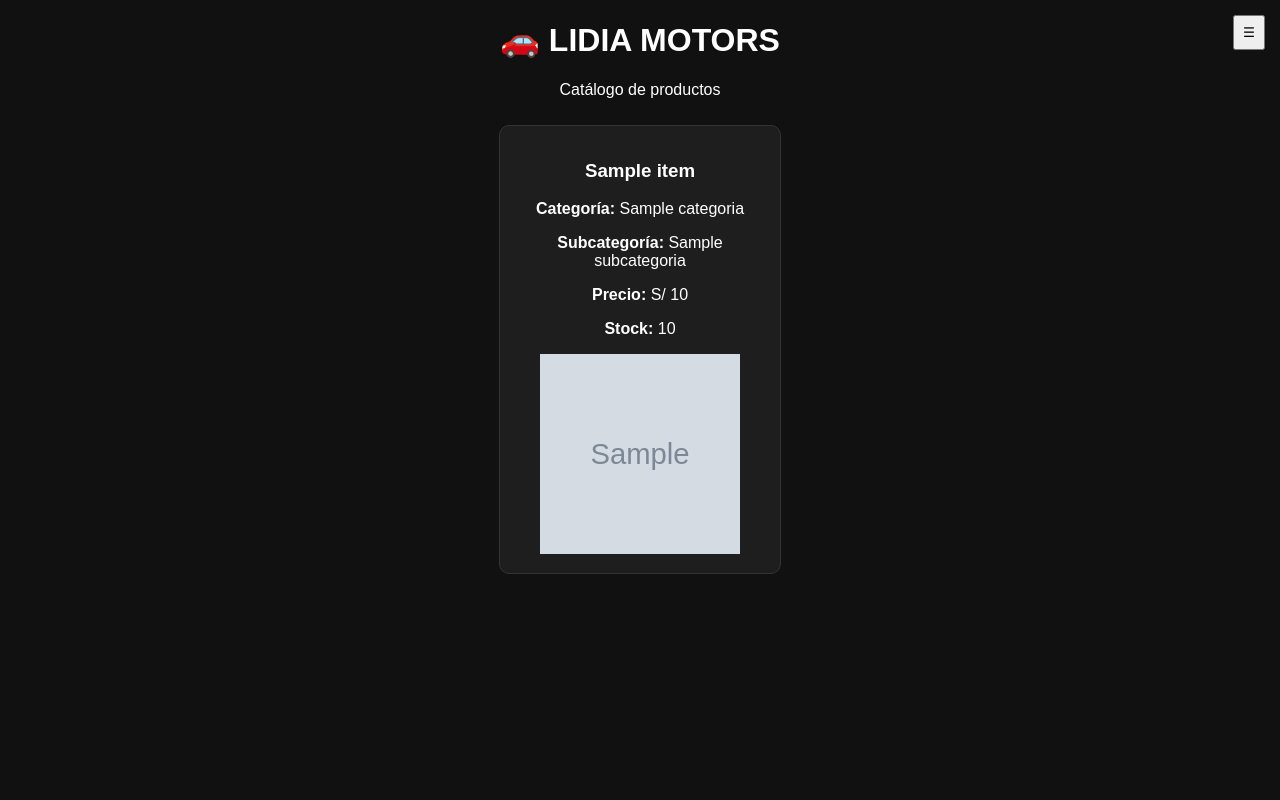
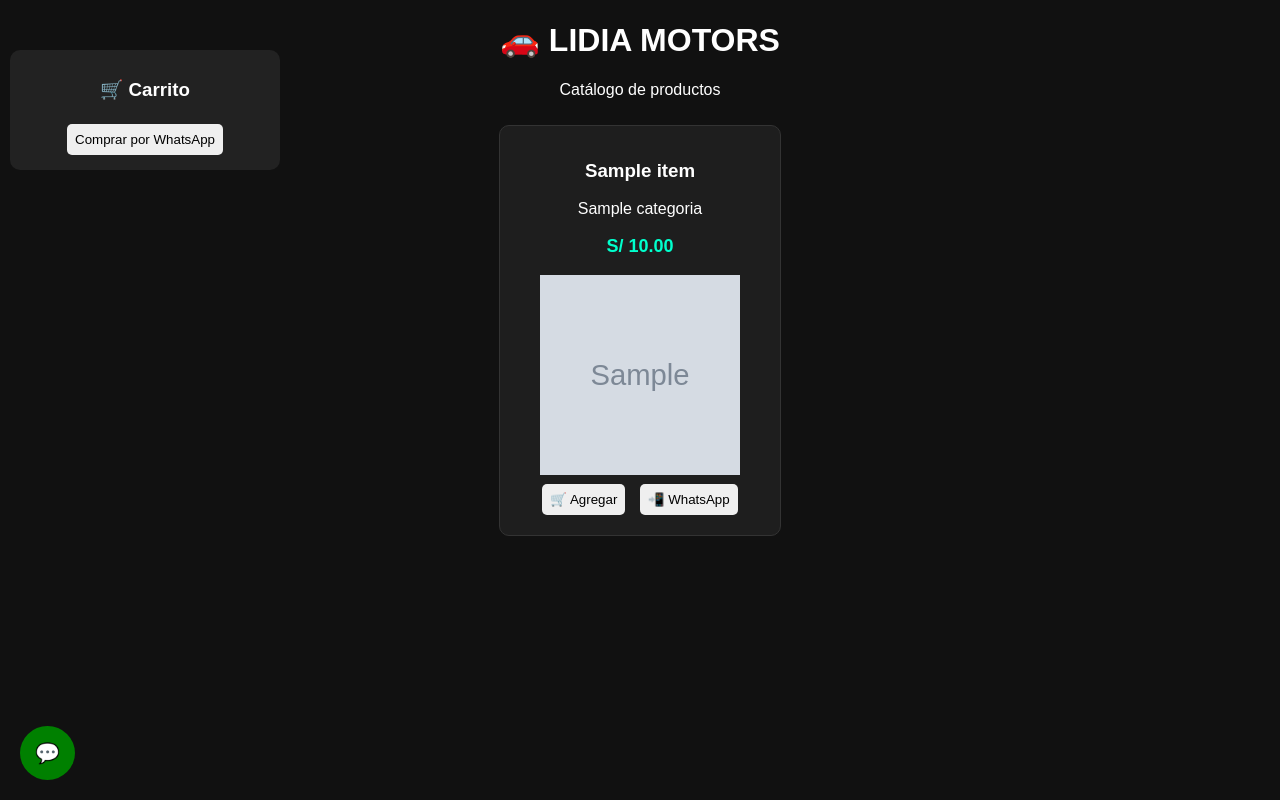
Before and after one commit to dalmeydacl/mi-web-python, a Flask app: page / in a window 1280 px wide. Run offline with Flask 3, Linux system fonts and the light colour scheme; grey boxes marked "Sample" are stand-in pictures; a database or web service that is not in the repository returns one stand-in record (values such as "Sample title"); data that the repository does not hold is empty.

Commit message:
tienda completa

```diff
--- a/templates/index.html
+++ b/templates/index.html
@@ -30,21 +30,47 @@
             margin: 5px;
             padding: 8px;
             cursor: pointer;
+            border-radius: 5px;
+            border: none;
+        }
+
+        .precio {
+            color: #00ffcc;
+            font-size: 18px;
+            font-weight: bold;
+        }
+
+        #carrito {
+            position: fixed;
+            left: 10px;
+            top: 50px;
+            background: #222;
+            padding: 10px;
+            border-radius: 10px;
+            width: 250px;
+        }
+
+        .ws-float {
+            position: fixed;
+            bottom: 20px;
+            left: 20px;
+            background: green;
+            color: white;
+            padding: 15px;
+            border-radius: 50%;
+            font-size: 20px;
+            text-decoration: none;
         }
     </style>
 </head>
 
 <body>
 
-<!-- BOTÓN HAMBURGUESA -->
-<div style="position: fixed; top: 10px; right: 10px;">
-    <button onclick="toggleMenu()">☰</button>
-</div>
-
-<!-- MENÚ -->
-<div id="menu" style="display:none; position: fixed; top: 50px; right: 10px; background: #222; padding: 10px; border-radius: 10px;">
-    <h3>Categorías</h3>
-    <div id="categorias"></div>
+<!-- CARRITO -->
+<div id="carrito">
+    <h3>🛒 Carrito</h3>
+    <ul id="listaCarrito"></ul>
+    <button onclick="enviarPedido()">Comprar por WhatsApp</button>
 </div>
 
 <h1>🚗 LIDIA MOTORS</h1>
@@ -52,60 +78,65 @@
 
 <!-- PRODUCTOS -->
 {% for p in productos %}
-<div class="card" data-categoria="{{ p.Categoria }}">
+<div class="card">
     <h3>{{ p.Nombre }}</h3>
-    <p><b>Categoría:</b> {{ p.Categoria }}</p>
-    <p><b>Subcategoría:</b> {{ p.Subcategoria }}</p>
-    <p><b>Precio:</b> S/ {{ p.Precio }}</p>
-    <p><b>Stock:</b> {{ p.Stock }}</p>
+    <p>{{ p.Categoria }}</p>
 
-    <img src="{{ p.Imagen }}" alt="producto">
+    <p class="precio">S/ {{ "{:,.2f}".format(p.Precio|float) }}</p>
+
+    <img src="{{ p.Imagen }}">
+
+    <button onclick="agregarCarrito('{{ p.Nombre }}', '{{ p.Precio }}')">
+        🛒 Agregar
+    </button>
+
+    <a target="_blank"
+       href="https://wa.me/51902808789?text=Hola,%20quiero%20comprar%20{{ p.Nombre }}">
+       <button>📲 WhatsApp</button>
+    </a>
 </div>
 {% endfor %}
 
-<!-- SCRIPT -->
+<!-- BOTÓN FLOTANTE -->
+<a class="ws-float"
+   href="https://wa.me/51902808789"
+   target="_blank">💬</a>
+
 <script>
-function toggleMenu() {
-    let menu = document.getElementById("menu");
-    menu.style.display = menu.style.display === "none" ? "block" : "none";
+let carrito = [];
+
+function agregarCarrito(nombre, precio) {
+    carrito.push({nombre, precio});
+    renderCarrito();
 }
 
-// Obtener categorías únicas
-let categorias = new Set();
+function renderCarrito() {
+    let lista = document.getElementById("listaCarrito");
+    lista.innerHTML = "";
 
-document.querySelectorAll(".card").forEach(card => {
-    categorias.add(card.dataset.categoria);
-});
+    carrito.forEach((item, index) => {
+        let li = document.createElement("li");
+        li.innerHTML = `
+            ${item.nombre} - S/ ${item.precio}
+            <button onclick="eliminar(${index})">❌</button>
+        `;
+        lista.appendChild(li);
+    });
+}
 
-let contenedor = document.getElementById("categorias");
+function eliminar(index) {
+    carrito.splice(index, 1);
+    renderCarrito();
+}
 
-// BOTÓN "TODOS"
-let btnAll = document.createElement("button");
-btnAll.innerText = "Todos";
-btnAll.onclick = () => {
-    document.querySelectorAll(".card").forEach(card => {
-        card.style.display = "inline-block";
+function enviarPedido() {
+    let mensaje = "Hola, quiero comprar:%0A";
+
+    carrito.forEach(item => {
+        mensaje += `- ${item.nombre} (S/ ${item.precio})%0A`;
     });
-};
-contenedor.appendChild(btnAll);
 
-// Crear botones dinámicos
-categorias.forEach(cat => {
-    let btn = document.createElement("button");
-    btn.innerText = cat;
-    btn.onclick = () => filtrar(cat);
-    contenedor.appendChild(btn);
-});
-
-// Función filtrar
-function filtrar(categoria) {
-    document.querySelectorAll(".card").forEach(card => {
-        if (card.dataset.categoria === categoria) {
-            card.style.display = "inline-block";
-        } else {
-            card.style.display = "none";
-        }
-    });
+    window.open(`https://wa.me/51902808789?text=${mensaje}`);
 }
 </script>
 
```
